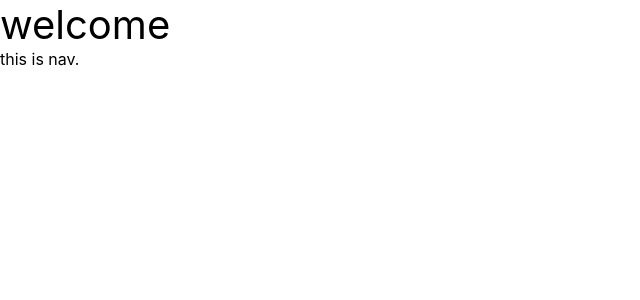
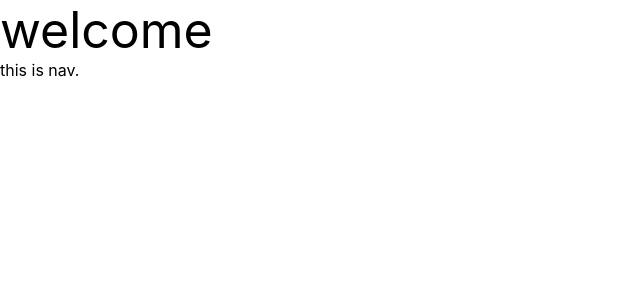
Before and after one commit to ucpritam/show-time, a React (Create React App) app: page / in a window 1280 px wide. Shown: the top 300 px of the page, without its empty margins (0-640 px from the left). Built offline with nearby package versions, Linux system fonts and the light colour scheme.

Commit message:
Update By PDebnath

```diff
--- a/src/HomeScreen.css
+++ b/src/HomeScreen.css
@@ -1,3 +1,3 @@
 .info {
-    font-size: 40px;
+    font-size: 50px;
 }
```
